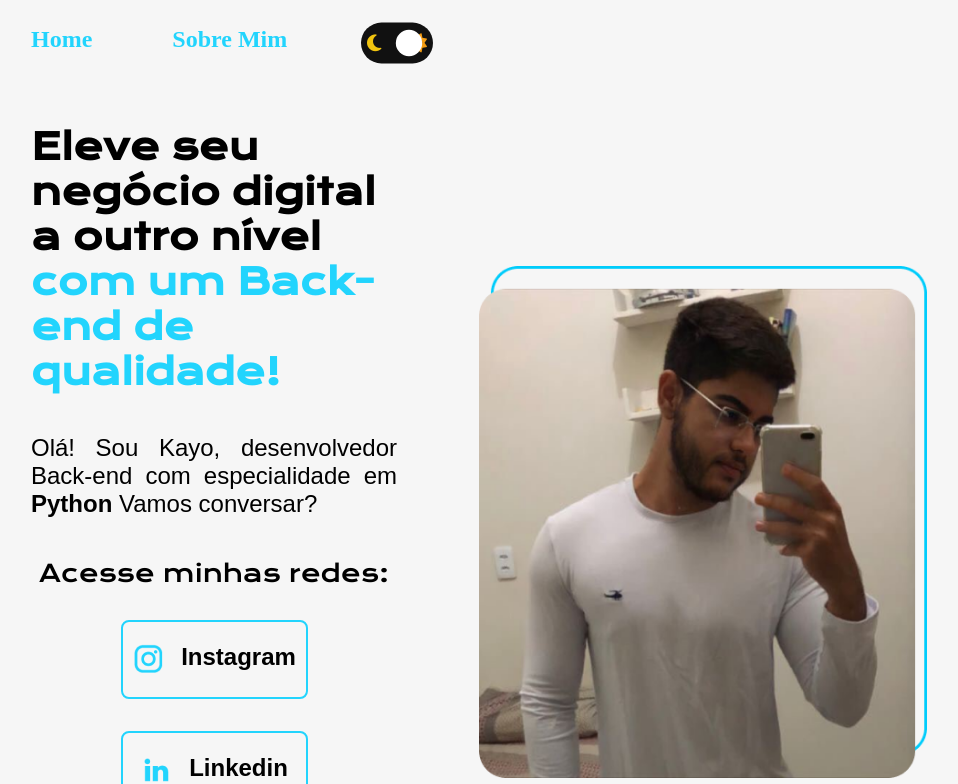
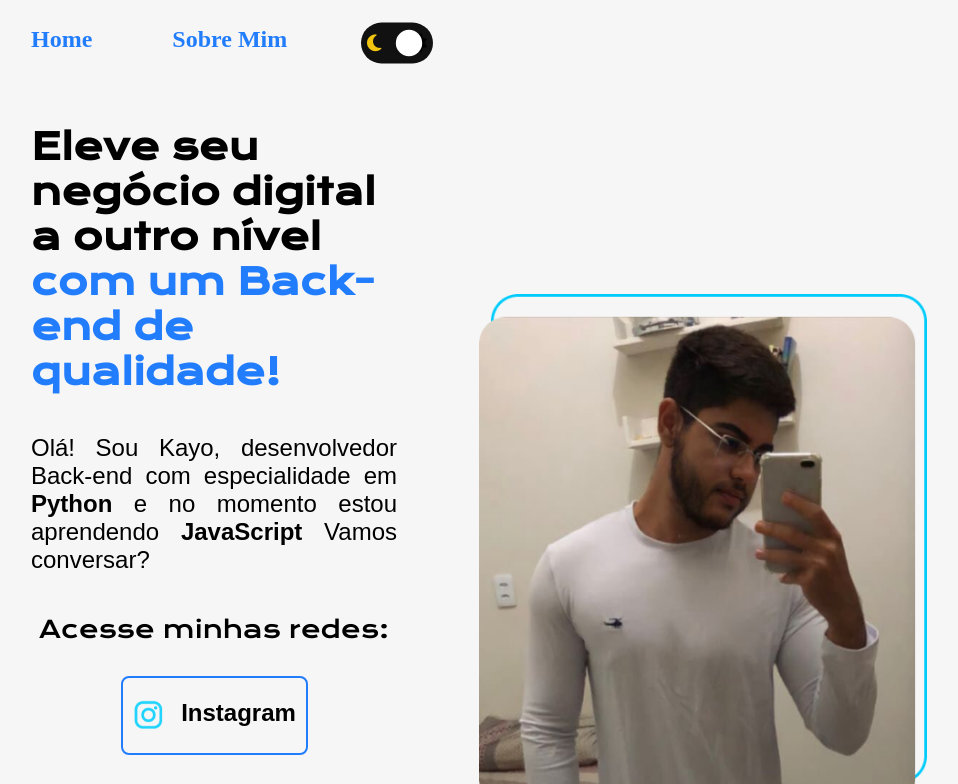
Before and after one commit to Kayo-Werter/about-me, a plain HTML site: page index.html in a window 1280 px wide. Both pictures are taken after a click on the label 558 px from the left and 42 px from the top of the page. Shown: the top 784 px of the page, without its empty margins (161-1119 px from the left). Drawn offline with nearby package versions, Linux system fonts and the light colour scheme; a web font is replaced by a local one.

Commit message:
atualizacao light mode

```diff
--- a/about.html
+++ b/about.html
@@ -11,6 +11,12 @@
         <nav class="cabecalho__menu">
             <a class="cabecalho__menu__link" href="index.html">Home</a>
             <a class="cabecalho__menu__link" href="about.html">Sobre Mim</a>
+            <input type="checkbox" class="checkbox" id="chk">
+            <label class="label" for="chk">
+                <i class="fas fa-moon"></i>
+                <i class="fas fa-sun"></i>
+                <div class="ball"></div>
+            </label>
         </nav>
     </header>
     <main class="apresentacao">
@@ -25,5 +31,9 @@
     <footer class="rodape">
         <p>Desenvolvido por Kayo como material didático</p>
     </footer>
+    <script src="js/script.js"></script>
+    <script src="https://kit.fontawesome.com/998c60ef77.js" crossorigin="anonymous"></script>
 </body>
 </html>
+</body>
+</html>
--- a/index.html
+++ b/index.html
@@ -5,7 +5,6 @@
     <meta name="viewport" content="width=device-width, initial-scale=1.0">
     <title>Página Inicial</title>
     <link rel="stylesheet" href="styles/style.css">
-
 </head>
 <body>
     <header class="cabecalho">
@@ -24,7 +23,7 @@
     <main class="apresentacao">
         <section class="apresentacao__conteudo">
             <h1 class="apresentacao__conteudo__titulo">Eleve seu negócio digital a outro nível <strong class="titulo-destaque">com um Back-end de qualidade!</strong></h1>
-            <p class="apresentacao__conteudo__texto">Olá! Sou Kayo, desenvolvedor Back-end com especialidade em <strong>Python</strong> Vamos conversar?</p>
+            <p class="apresentacao__conteudo__texto">Olá! Sou Kayo, desenvolvedor Back-end com especialidade em <strong>Python</strong> e no momento estou aprendendo <strong>JavaScript</strong> Vamos conversar?</p>
             <div class="apresentacao__links">
                 <h2 class="apresentacao__conteudo__subtitulo">Acesse minhas redes:</h2>
                 <a  class="apresentacao__links__navegacao" href="https://www.instagram.com/kayowerter/" target="_blank">
--- a/js/script.js
+++ b/js/script.js
@@ -1,9 +1,8 @@
 const chk = document.getElementById('chk')
-const linkNavegacao = document.querySelectorAll('.apresentacao__links__navegacao')
+const html = document.documentElement;
 
 
 
 chk.addEventListener('change', () => {
-  document.body.classList.toggle('dark')
-  linkNavegacao.forEach(x => x.classList.toggle('dark'));
+  html.classList.toggle('light')
 })
--- a/styles/style.css
+++ b/styles/style.css
@@ -6,8 +6,18 @@
     --cor-secundaria: #F6F6F6;
     --cor-terciaria: #22D4FD;
     --cor-hover: #272727;
+    --cor-sol: #f39c12;;
     --fonte-principal: 'Krona One', sans-serif;
     --fonte-secundaria: 'Monteserrat', sans-serif;
+}
+
+.light {
+    --cor-principal: #F6F6F6;
+    --cor-secundaria: #000000;
+    --cor-terciaria: #227dfd;
+    --cor-hover: #272727;
+    --cor-sol: #000000;;
+
 }
 
 * {
@@ -70,11 +80,12 @@ body.dark {
   }
 
   .fa-sun {
-    color: #f39c12;
+    color: var(--cor-sol);
   }
 
 .cabecalho {
     padding: 2% 0 0 15%;
+
 }
 
 .cabecalho__menu {
@@ -152,12 +163,8 @@ body.dark {
     font-weight: 600;
     padding: 21.5px 0;
     text-decoration: none;
-    color: #F6F6F6;
+    color: var(--cor-secundaria);
     font-family: var(--fonte-secundaria);
-}
-
-.apresentacao__links .dark {
-    color: var(--cor-principal);
 }
 
 .apresentacao__links__navegacao:hover {
```
